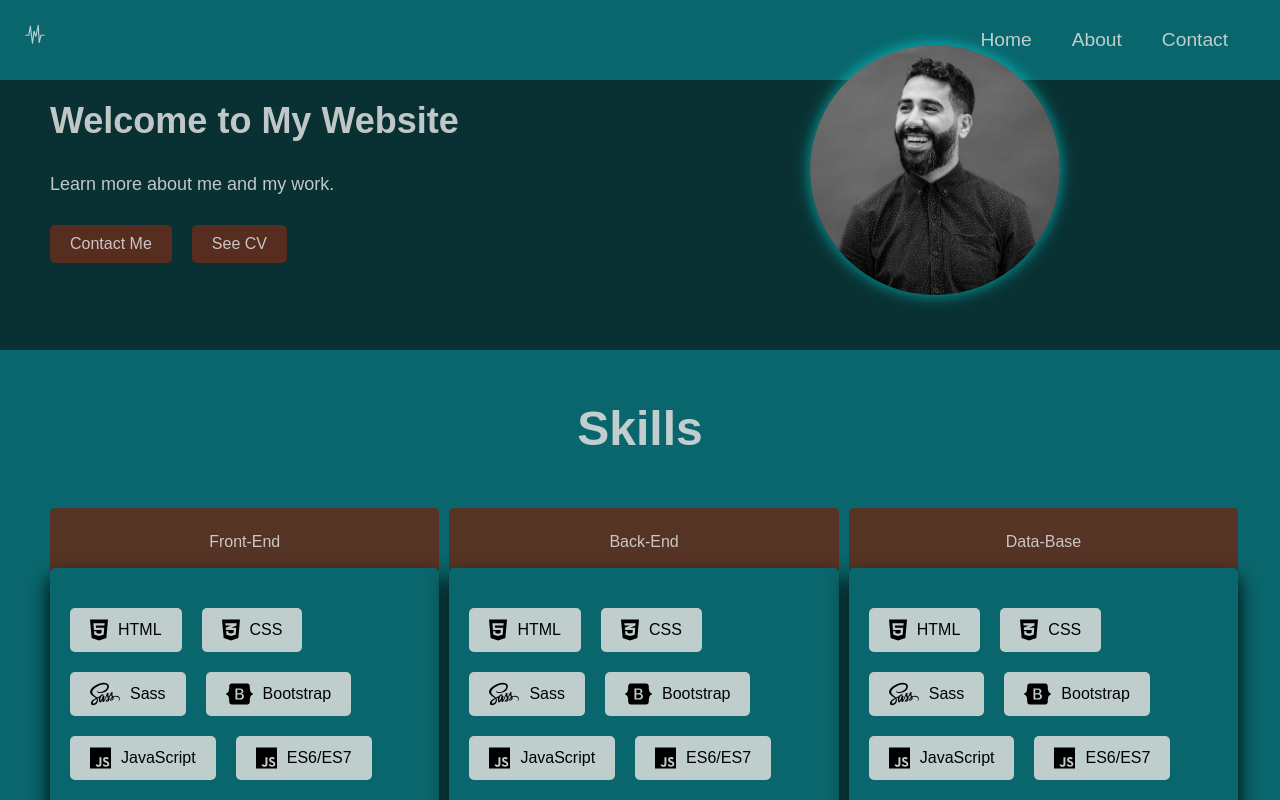
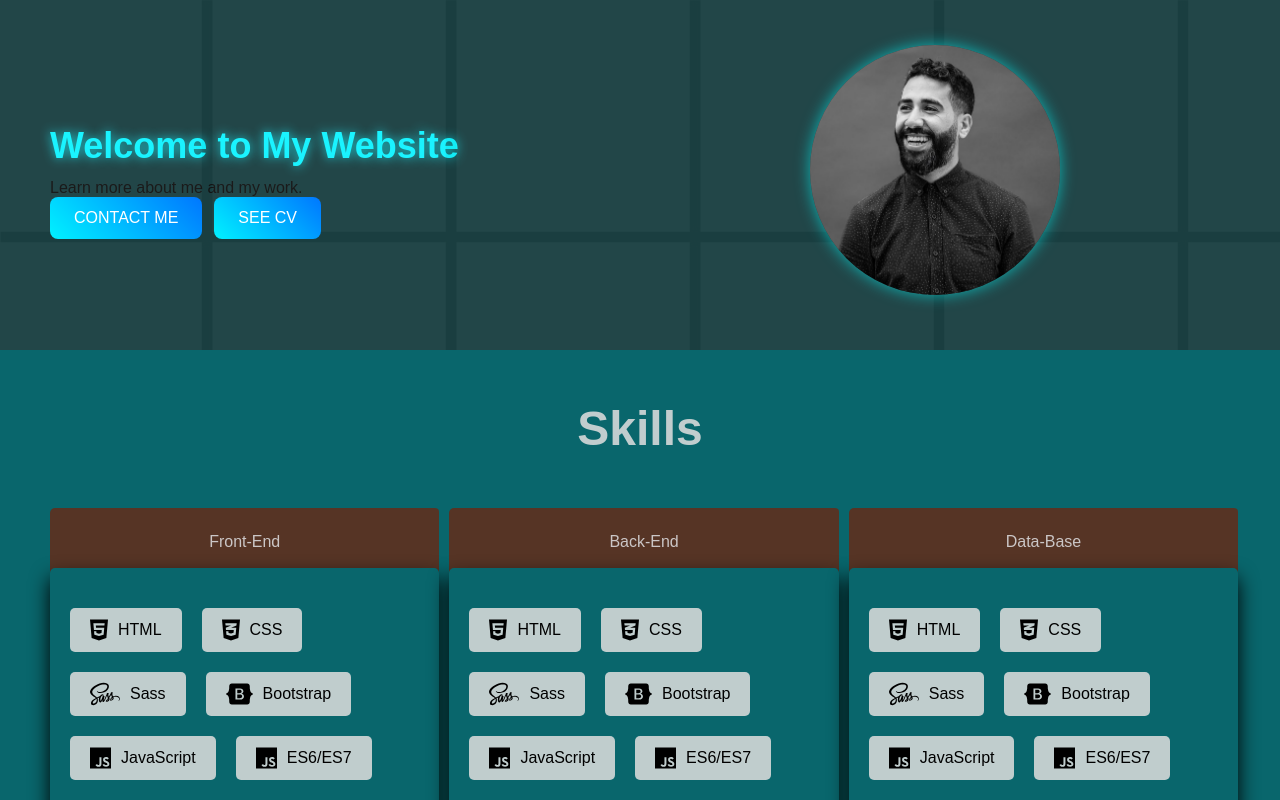
Before and after one commit to ahmad-mj/react-portfolio, a React (Create React App) app: page / in a window 1280 px wide. Shown: the top 800 px of the page. Built offline with nearby package versions, Linux system fonts and the light colour scheme; a web font is replaced by a local one.

Commit message:
Improve HeroSection background, text styling and buttons

```diff
--- a/src/containers/home/styles.scss
+++ b/src/containers/home/styles.scss
@@ -6,48 +6,57 @@
   justify-content: space-between;
   padding: 50px;
   background-color: #093133;
+  position: relative;
+  overflow: hidden;
+
+  &::before {
+    content: "";
+    position: absolute;
+    top: 0;
+    left: 0;
+    width: 100%;
+    height: 100%;
+    background: url("../../.././public/img/grid.png");
+    opacity: 0.1;
+    animation: gridMove 8s linear infinite;
+  }
 
 
   .hero-content {
-    flex: 1;
-    max-width: 50%;
-
-    .hero-text {
-      h1 {
+    .hero-text h1 {
       font-size: 36px;
-        margin-bottom: 20px;
-        color: $theme-main-color;
+      color: #00f2ff;
+      text-shadow: 0 0 10px rgba(0, 242, 255, 0.8);
+      animation: glow 1.5s infinite alternate;
     }
 
-      p {
-        font-size: 18px;
-        margin-bottom: 30px;
-        color: $theme-main-color;
+    @keyframes glow {
+      from { text-shadow: 0 0 10px rgba(0, 242, 255, 0.8); }
+      to { text-shadow: 0 0 20px rgba(0, 242, 255, 1); }
     }
 
-      .button-container {
-        display: flex;
-
-        button {
-          background-color: $primary_bg;
-          padding: 10px 20px;
-          margin-right: 20px;
+    .button-container button {
+      background: linear-gradient(45deg, #00f2ff, #0077ff);
+      padding: 12px 24px;
+      margin-right: 12px;
+      border: none;
+      border-radius: 8px;
       font-size: 16px;
-          border: none;
-          border-radius: 5px;
+      color: #fff;
       cursor: pointer;
-          color: $white;
+      transition: all 0.3s ease-in-out;
+      position: relative;
+      overflow: hidden;
+      text-transform: uppercase;
     }
 
+    .button-container button:hover {
+      transform: scale(1.1);
+      box-shadow: 0 0 15px rgba(0, 242, 255, 0.8);
+    }
 
-        .btn:hover {
+  }
 
-          background-color: $white;
-          color: $primary_bg;
-        }
-      }
-    }
-  }
 
   .hero-image {
     flex: 1;
@@ -72,6 +81,19 @@
     }
   }
 
+
+}
+.hero-section::after {
+  content: "";
+  position: absolute;
+  width: 80%;
+  height: 80%;
+  background: radial-gradient(circle, rgba(0, 242, 255, 0.2) 0%, transparent 80%);
+  top: 50%;
+  left: 50%;
+  transform: translate(-50%, -50%);
+  filter: blur(50px);
+  z-index: -1;
 }
 
 /* Footer.scss */
```
Lines whose indentation alone changed are shown as unchanged.
